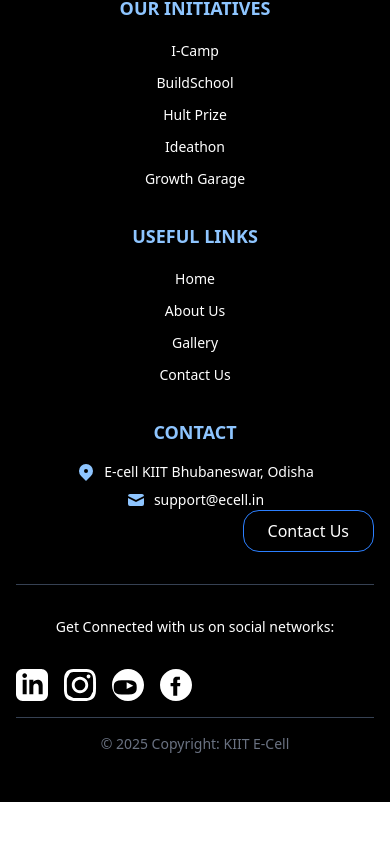
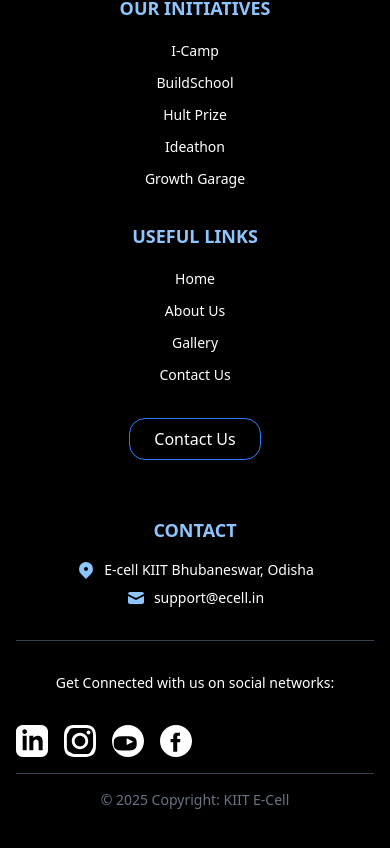
Before and after one commit to abinashmohanty8059/ECELL, a React (Vite) app: page /event in a window 390 px wide. Shown: the part 2676-3524 px from the top of the page. Before the commit the page ends 3478 px from the top, so only its background shows below. Built offline with nearby package versions, Linux system fonts and the light colour scheme.

Commit message:
Update Footer.jsx

```diff
--- a/src/pages/Footer.jsx
+++ b/src/pages/Footer.jsx
@@ -66,6 +66,15 @@
             <li><a href="#" className="hover:text-blue-300 text-sm">Contact Us</a></li>
           </ul>
         </div>
+        <div className=" md:hidden flex justify-center mb-6">
+  <Link
+    to="/contact"
+    onClick={() => window.scrollTo({ top: 0, behavior: "smooth" })}
+    className="text-white border border-blue-500 rounded-2xl px-6 py-2 hover:bg-blue-500 hover:text-black transition duration-300"
+  >
+    Contact Us
+  </Link>
+</div>
 
         {/* Column 4: Contact */}
         <div className="text-center md:text-left">
@@ -87,7 +96,11 @@
           </ul>
         </div>
       </div>
-      <div className="flex justify-end">
+     {/* Contact Us Button for Mobile - centered and above CONTACT section */}
+
+
+{/* Contact Us Button for Desktop - at the bottom right */}
+<div className="hidden md:flex justify-end">
   <Link
     to="/contact"
     onClick={() => window.scrollTo({ top: 0, behavior: "smooth" })}
@@ -96,6 +109,7 @@
     Contact Us
   </Link>
 </div>
+
 
       {/* Social Networks Section */}
       <div className="max-w-7xl mx-auto mt-8 pt-8 border-t border-gray-700 flex flex-col sm:flex-col ">
```
